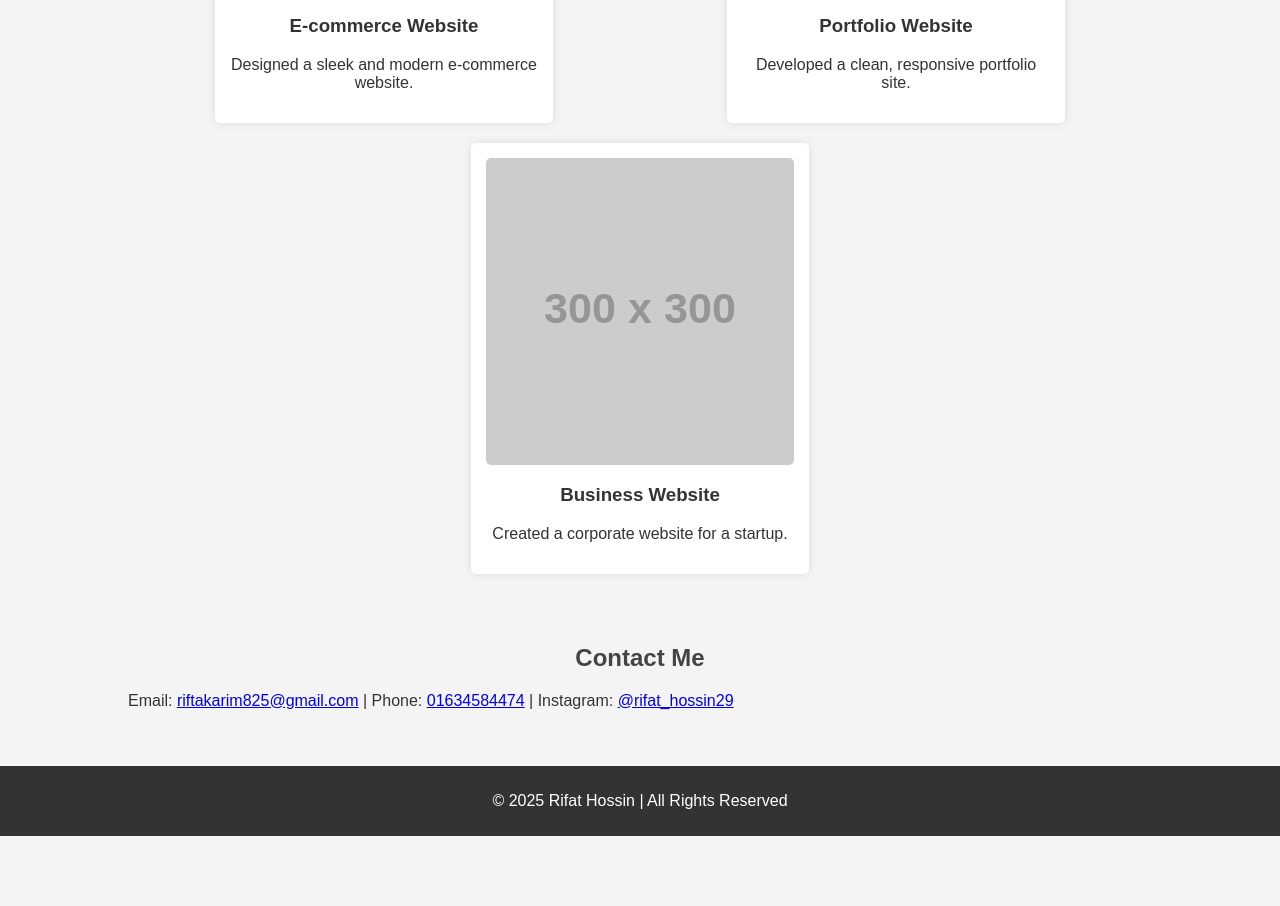
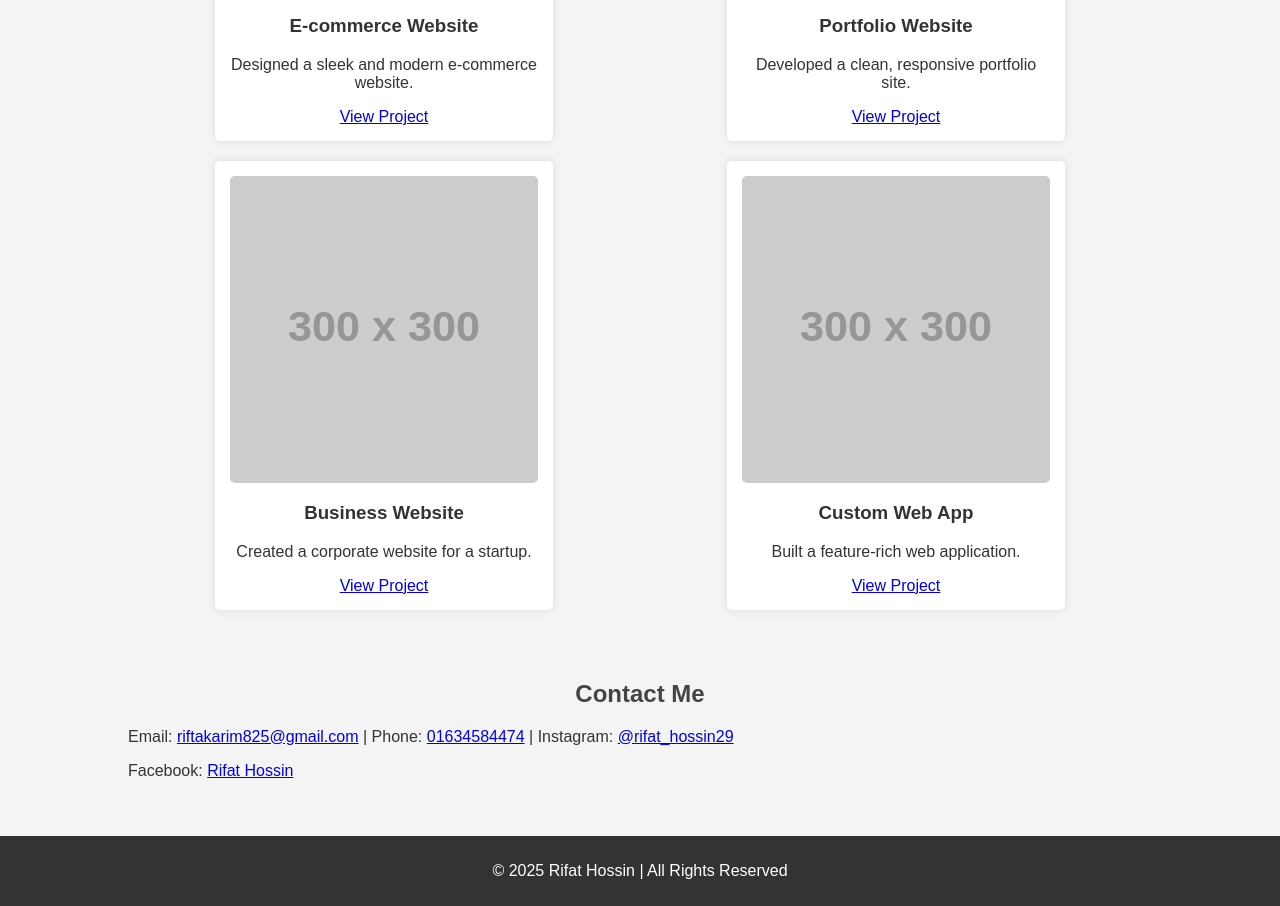
Before and after one commit to PythonRifat24/Rifat-portfolio, a plain HTML site: page index.html in a window 1280 px wide. Shown: the part 1038-1944 px from the top of the page. Before the commit the page ends 1874 px from the top, so only its background shows below. Drawn offline with Linux system fonts and the light colour scheme; placeholder pictures from the web are drawn by us.

Commit message:
Update index.html

```diff
--- a/index.html
+++ b/index.html
@@ -1,4 +1,4 @@
-# Welcome to GitHub Desktop!
+welcome to Rifat_hossin website
 <!DOCTYPE html>
 <html lang="en">
 
@@ -25,8 +25,11 @@
     <section id="about">
         <div class="container">
             <h1>About Me</h1>
-            <p>Hi, I’m <strong>Rifat Hossin</strong>, a passionate <strong>Web Designer, UI Design Expert & E-commerce Developer</strong> from <strong>Bangladesh</strong>. I specialize in creating modern, responsive, and user-friendly websites that help
-                businesses grow online.</p>
+            <p>👋 Hi, I’m <strong>Rifat Hossin</strong>, a passionate <strong>Web Designer, UI Design Expert & E-commerce Developer</strong> from <strong>Bangladesh</strong>. I specialize in creating modern, responsive, and user-friendly websites that help businesses grow online.</p>
+            <p>As an <strong>Expert in All Web Scripts</strong>, I craft stunning websites & intuitive user interfaces that provide a seamless user experience. Whether you need a business website, an online store, or a custom UI/UX solution, I can help bring your ideas to life with precision and creativity.</p>
+            <p>📩 <strong>Let’s work together!</strong> Feel free to contact me:</p>
+            <p>📧 Email: <a href="mailto:riftakarim825@gmail.com">riftakarim825@gmail.com</a></p>
+            <p>📞 Phone: <a href="tel:+8801634584474">01634584474</a></p>
         </div>
     </section>
 
@@ -50,16 +53,25 @@
                     <img src="https://via.placeholder.com/300" alt="Project 1">
                     <h3>E-commerce Website</h3>
                     <p>Designed a sleek and modern e-commerce website.</p>
+                    <a href="#" class="project-btn">View Project</a>
                 </div>
                 <div class="project-card">
                     <img src="https://via.placeholder.com/300" alt="Project 2">
                     <h3>Portfolio Website</h3>
                     <p>Developed a clean, responsive portfolio site.</p>
+                    <a href="#" class="project-btn">View Project</a>
                 </div>
                 <div class="project-card">
                     <img src="https://via.placeholder.com/300" alt="Project 3">
                     <h3>Business Website</h3>
                     <p>Created a corporate website for a startup.</p>
+                    <a href="#" class="project-btn">View Project</a>
+                </div>
+                <div class="project-card">
+                    <img src="https://via.placeholder.com/300" alt="Project 4">
+                    <h3>Custom Web App</h3>
+                    <p>Built a feature-rich web application.</p>
+                    <a href="#" class="project-btn">View Project</a>
                 </div>
             </div>
         </div>
@@ -69,6 +81,7 @@
         <div class="container">
             <h2>Contact Me</h2>
             <p>Email: <a href="mailto:riftakarim825@gmail.com">riftakarim825@gmail.com</a> | Phone: <a href="tel:+8801634584474">01634584474</a> | Instagram: <a href="https://www.instagram.com/rifat_hossin29" target="_blank">@rifat_hossin29</a></p>
+            <p>Facebook: <a href="https://www.facebook.com/profile.php?id=100081811545064" target="_blank">Rifat Hossin</a></p>
         </div>
     </section>
 
```
